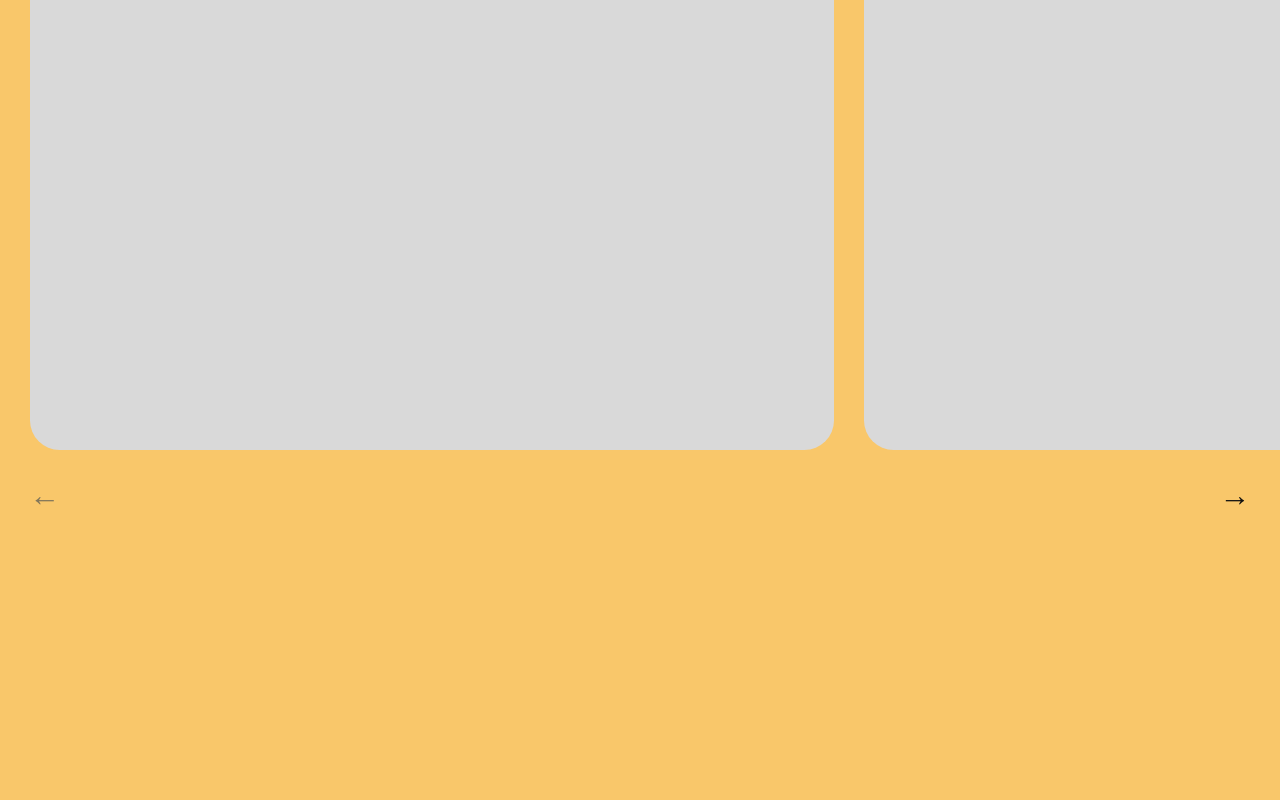
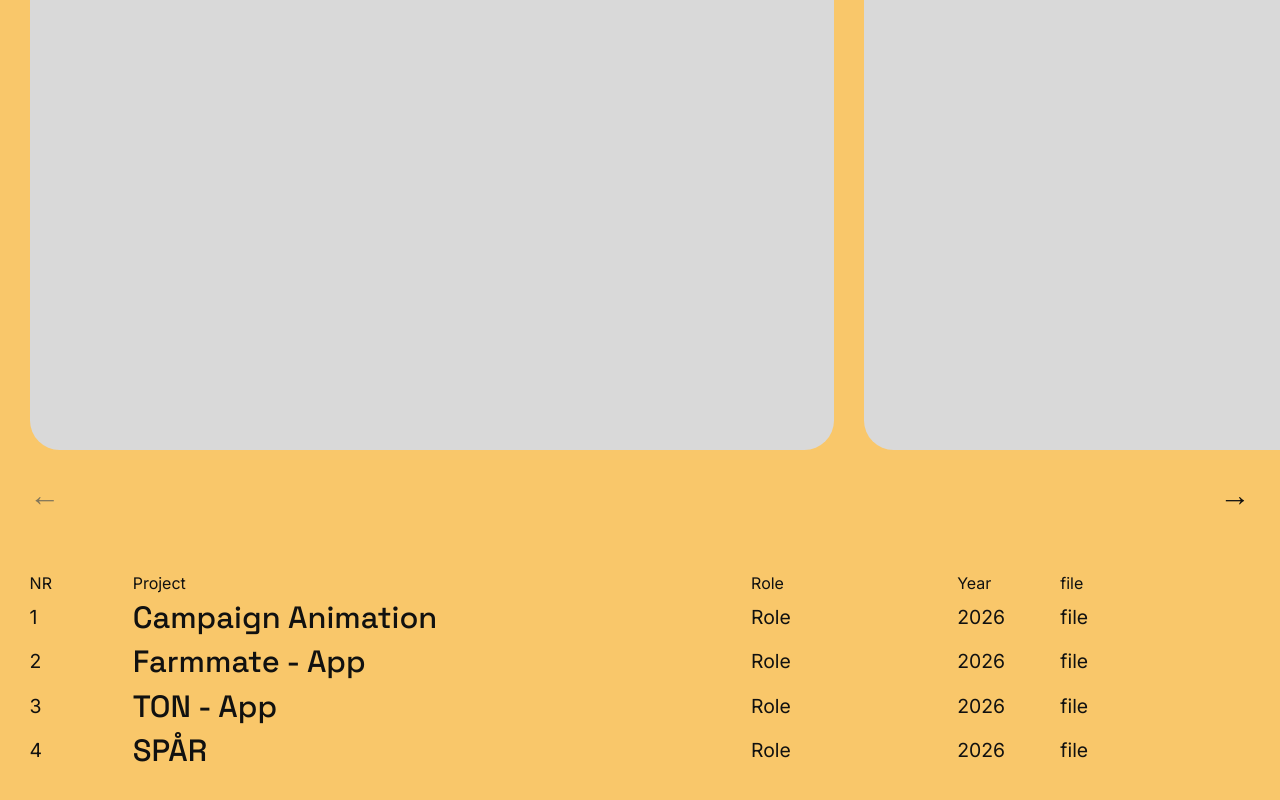
Before and after one commit to zackariasrytterlund/portfolio, a plain HTML site: page index.html in a window 1280 px wide. Shown: the part 3175-3975 px from the top of the page. Before the commit the page ends 3719 px from the top, so only its background shows below. Drawn offline with Linux system fonts and the light colour scheme.

Commit message:
Steg 6: Arbeten – projektlistan
- Tabell (med ARIA-roller) där varje rad är ett 12-kolumnsgrid
- Desktop: NR, Project, Role, Year, file – 267 px hög som i Figma
- Mobil: file-kolumnen döljs, NR-rubriken finns kvar för skärmläsare
- Radhöjder för Sub-Heading och Body matchar Figmas avrundade värden

Co-Authored-By: Claude Opus 5.5 <noreply@anthropic.com>

```diff
--- a/css/layout.css
+++ b/css/layout.css
@@ -23,14 +23,14 @@ body {
   font-family: var(--font-heading);
   font-weight: 500;
   font-size: var(--text-sub-heading);
-  line-height: normal;
+  line-height: var(--leading-sub-heading);
 }
 
 .body {
   font-family: var(--font-body);
   font-weight: 400;
   font-size: var(--text-body);
-  line-height: normal;
+  line-height: var(--leading-body);
 }
 
 .link-sm {
--- a/css/sections.css
+++ b/css/sections.css
@@ -27,3 +27,83 @@
   .hero__card-4 { grid-column: 1 / span 4;  grid-row: 4; }
   .hero__card-5 { grid-column: 5 / span 8;  grid-row: 4; }
 }
+
+/* ---- Arbeten (Figma: Arbeten) ----
+   En tabell där varje rad är ett eget 12-kolumnsgrid, så att
+   kolumnerna hamnar exakt som i Figma.                         */
+
+.work {
+  padding: var(--grid-margin);
+}
+
+.work__table {
+  --row-gap: 16px; /* mobil */
+  display: grid;
+  row-gap: var(--row-gap);
+  width: 100%;
+}
+
+.work__table tbody {
+  display: grid;
+  row-gap: var(--row-gap);
+}
+
+.work__row {
+  display: grid;
+  grid-template-columns: repeat(12, minmax(0, 1fr));
+  column-gap: var(--grid-gap);
+  align-items: center;
+}
+
+.work__row > * {
+  text-align: left;
+}
+
+/* Rubrikraden (NR, Project, Role, Year, file) */
+.work__head {
+  align-items: start;
+}
+
+.work__head th {
+  font-family: var(--font-body);
+  font-weight: 400;
+  font-size: 16px;
+  line-height: 19px;
+}
+
+/* Mobil: NR, Project 2–8, Role 9–10, Year 11–12, file döljs */
+.work__nr      { grid-column: 1; }
+.work__project { grid-column: 2 / span 7; }
+.work__role    { grid-column: 9 / span 2; }
+.work__year    { grid-column: 11 / span 2; }
+.work__file    { display: none; }
+
+/* NR-rubriken syns inte på mobil men läses upp av skärmläsare */
+.work__head .work__nr {
+  position: absolute;
+  width: 1px;
+  height: 1px;
+  overflow: hidden;
+  clip-path: inset(50%);
+  white-space: nowrap;
+}
+
+@media (min-width: 768px) {
+  .work__table {
+    --row-gap: 5px;
+  }
+
+  .work__nr      { grid-column: 1; }
+  .work__project { grid-column: 2 / span 6; }
+  .work__role    { grid-column: 8 / span 2; }
+  .work__year    { grid-column: 10; }
+  .work__file    { display: block; grid-column: 11 / span 2; }
+
+  .work__head .work__nr {
+    position: static;
+    width: auto;
+    height: auto;
+    overflow: visible;
+    clip-path: none;
+  }
+}
--- a/css/tokens.css
+++ b/css/tokens.css
@@ -29,6 +29,10 @@
 
   /* Heading: radhöjd som i Figma (71 px på mobil, 168 px på desktop) */
   --leading-heading: clamp(71px, calc(71px + 97 * (100vw - 375px) / 1065), 168px);
+
+  /* Sub-Heading och Body: radhöjd som i Figma (avrundad till hela pixlar) */
+  --leading-sub-heading: clamp(31px, calc(31px + 10 * (100vw - 375px) / 1065), 41px);
+  --leading-body: clamp(19px, calc(19px + 5 * (100vw - 375px) / 1065), 24px);
 
   /* Heading har letter-spacing -7 % i Figma */
   --tracking-heading: -0.07em;
--- a/index.html
+++ b/index.html
@@ -80,7 +80,52 @@
           <button class="slider__button slider__button--next" type="button" aria-label="Nästa bild">→</button>
         </div>
       </section>
-      <!-- Steg 6: Arbeten  (id="case") -->
+      <!-- Arbeten -->
+      <section class="work" id="case" aria-labelledby="work-title">
+        <h2 id="work-title" class="visually-hidden">Arbeten</h2>
+        <!-- role-attributen behåller tabellens betydelse för skärmläsare trots att CSS gör om layouten -->
+        <table class="work__table" role="table">
+          <thead role="rowgroup">
+            <tr class="work__row work__head" role="row">
+              <th class="work__nr" role="columnheader" scope="col">NR</th>
+              <th class="work__project" role="columnheader" scope="col">Project</th>
+              <th class="work__role" role="columnheader" scope="col">Role</th>
+              <th class="work__year" role="columnheader" scope="col">Year</th>
+              <th class="work__file" role="columnheader" scope="col">file</th>
+            </tr>
+          </thead>
+          <tbody role="rowgroup">
+              <tr class="work__row" role="row">
+                <td class="work__nr body" role="cell">1</td>
+                <td class="work__project sub-heading" role="cell">Campaign Animation</td>
+                <td class="work__role body" role="cell">Role</td>
+                <td class="work__year body" role="cell">2026</td>
+                <td class="work__file body" role="cell">file</td>
+              </tr>
+              <tr class="work__row" role="row">
+                <td class="work__nr body" role="cell">2</td>
+                <td class="work__project sub-heading" role="cell">Farmmate - App</td>
+                <td class="work__role body" role="cell">Role</td>
+                <td class="work__year body" role="cell">2026</td>
+                <td class="work__file body" role="cell">file</td>
+              </tr>
+              <tr class="work__row" role="row">
+                <td class="work__nr body" role="cell">3</td>
+                <td class="work__project sub-heading" role="cell">TON - App</td>
+                <td class="work__role body" role="cell">Role</td>
+                <td class="work__year body" role="cell">2026</td>
+                <td class="work__file body" role="cell">file</td>
+              </tr>
+              <tr class="work__row" role="row">
+                <td class="work__nr body" role="cell">4</td>
+                <td class="work__project sub-heading" role="cell">SPÅR</td>
+                <td class="work__role body" role="cell">Role</td>
+                <td class="work__year body" role="cell">2026</td>
+                <td class="work__file body" role="cell">file</td>
+              </tr>
+          </tbody>
+        </table>
+      </section>
       <!-- Steg 7: Kompetenser -->
       <!-- Steg 8: Text      (id="about") -->
     </main>
```
Also changed, not shown: 1 other file.
